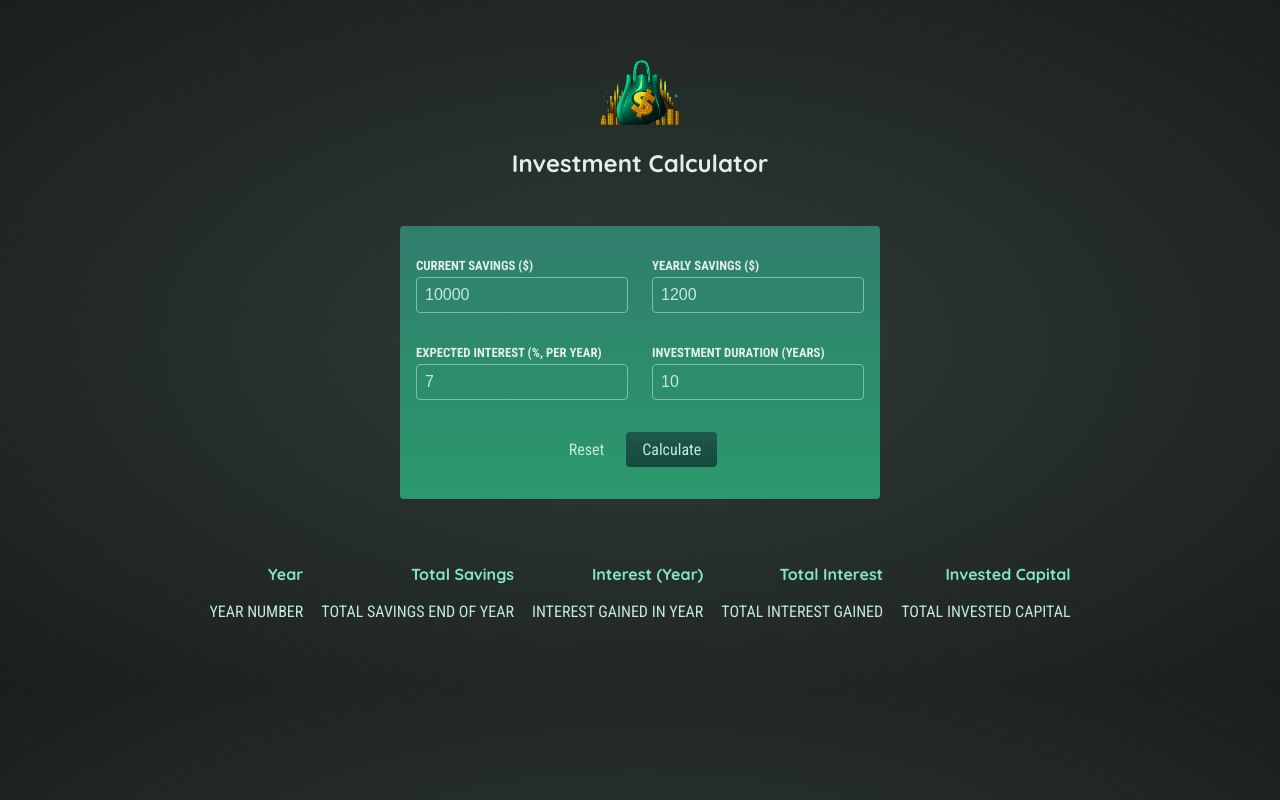
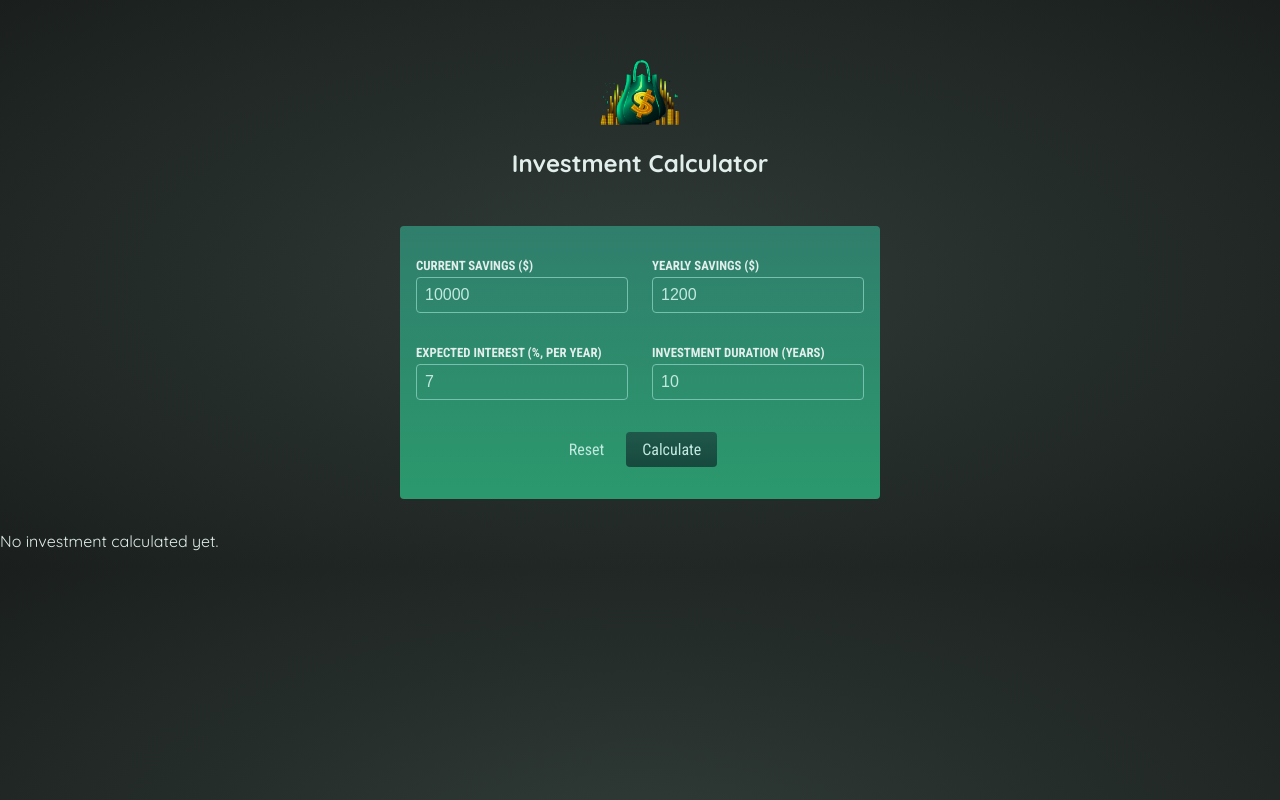
Before and after one commit to yennnny/investment-calculator, a React (Create React App) app: page / in a window 1280 px wide. Built offline with nearby package versions, Linux system fonts and the light colour scheme.

Commit message:
상태가 존재할 때 ResultTable 보이게 하기

```diff
--- a/src/App.js
+++ b/src/App.js
@@ -38,10 +38,13 @@ function App() {
 
       <CalculatorForm onCalculate={calculateHandler} />
 
-      {/* Todo: Show below table conditionally (only once result data is available) */}
-      {/* Show fallback text if no data is available */}
-
-      <ResultTable />
+      {!results && <p>No investment calculated yet.</p>}
+      {results && (
+        <ResultTable
+          data={yearlyData}
+          initialInvestment={results['current-savings']}
+        />
+      )}
     </div>
   );
 }
```
